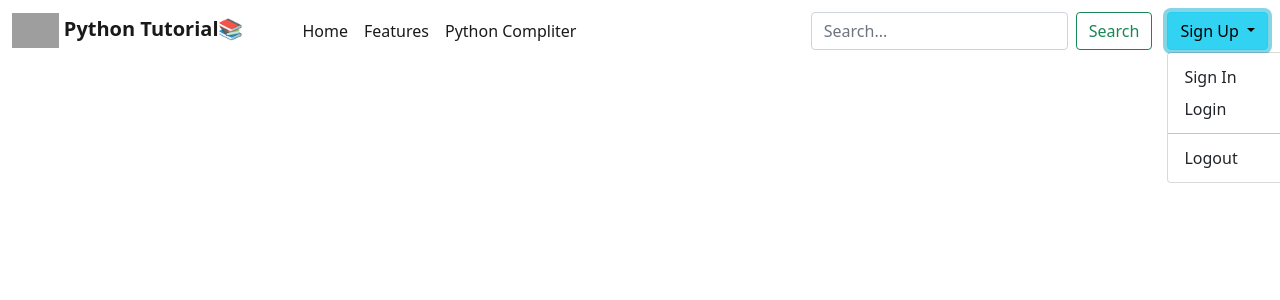
After one commit to fayzullomamajonov/Python_uz, a Django app: template templates/base.html in a window 1280 px wide, after a click on "Sign Up". The commit adds this page. Shown: the top 300 px of the page. Run offline with Django 5.2, Linux system fonts and the light colour scheme; the template is opened without the code that fills it, so the values that code supplies are empty; parts of the project's set-up code (start-up, migrations or seed data) failed here and were passed over; some libraries are stand-ins or nearby versions; grey boxes are pictures that could not be loaded.

Commit message:
base and home htmls

```diff
--- a/config/urls.py
+++ b/config/urls.py
@@ -19,10 +19,6 @@ from django.urls import path,include
 
 urlpatterns = [
     path('admin/', admin.site.urls),
-<<<<<<< HEAD
     path("", include("course_app.urls")),
-=======
     path("registration/", include("registration_app.urls")),
-
->>>>>>> abaa2bb42fb4e213fe14196f547c0ff46fea4b76
 ]
--- a/course_app/urls.py
+++ b/course_app/urls.py
@@ -6,7 +6,7 @@ from .views import homepage
 
 urlpatterns = [
     path("", homepage, name="homepage"),
-    # path("home/<int:pk>/", homepage, name="homepage_with_pk"),
+    path("home/<int:pk>/", homepage, name="homepage_with_pk"),
     # path("index", index, name="index"),
     # path("runcode/", runcode, name="runcode"),
 ]
--- /dev/null
+++ b/templates/base.html
@@ -0,0 +1,127 @@
+<!DOCTYPE html>
+{% load static %}
+<html lang="en">
+  <head>
+    <meta charset="UTF-8" />
+    <meta name="viewport" content="width=device-width, initial-scale=1.0" />
+    <link
+      href="https://cdn.jsdelivr.net/npm/bootstrap@5.0.2/dist/css/bootstrap.min.css"
+      rel="stylesheet"
+      integrity="sha384-EVSTQN3/azprG1Anm3QDgpJLIm9Nao0Yz1ztcQTwFspd3yD65VohhpuuCOmLASjC"
+      crossorigin="anonymous"
+    />
+
+    <!-- <script src="https://cdn.jsdelivr.net/npm/bootstrap@5.0.2/dist/js/bootstrap.bundle.min.js" integrity="sha384-MrcW6ZMFYlzcLA8Nl+NtUVF0sA7MsXsP1UyJoMp4YLEuNSfAP+JcXn/tWtIaxVXM" crossorigin="anonymous"></script> -->
+    <link
+      rel="stylesheet"
+      href="https://cdnjs.cloudflare.com/ajax/libs/highlight.js/11.9.0/styles/atom-one-dark.min.css"
+    />
+    <script src="https://cdnjs.cloudflare.com/ajax/libs/highlight.js/11.9.0/highlight.min.js"></script>
+    <script src="https://cdnjs.cloudflare.com/ajax/libs/highlight.js/11.9.0/languages/go.min.js"></script>
+    <script>
+      hljs.highlightAll();
+    </script>
+
+    <link rel="stylesheet" href="{% static 'home.css' %}" />
+    <link rel="stylesheet" href="{% static 'base.css' %}" />
+
+    <title>Home</title>
+
+    <style>
+      .nav-link:hover{
+        background-color: rgba(255, 166, 0, 0.724);
+      }
+    </style>
+  </head>
+
+  <body class="container" style="display: flex">
+    <header>
+      <nav
+        id="main-navbar"
+        class="navbar navbar-expand-lg navbar-light bg-white fixed-top"
+      >
+        <div class="container-fluid">
+          <button
+            class="navbar-toggler"
+            type="button"
+            data-mdb-toggle="collapse"
+            data-mdb-target="#sidebarMenu"
+            aria-controls="sidebarMenu"
+            aria-expanded="false"
+            aria-label="Toggle navigation"
+          >
+            <i class="fas fa-bars"></i>
+          </button>
+          <a class="navbar-brand" href="{% url 'homepage' %}">
+            <img
+              src="https://qph.cf2.quoracdn.net/main-qimg-28cadbd02699c25a88e5c78d73c7babc"
+              height="35"
+              alt="MDB Logo"
+              loading="lazy"
+            />
+            <b style="margin-right: 35px">Python Tutorial📚</b>
+          </a>
+          <div class="collapse navbar-collapse" id="navbarNav">
+            <ul class="navbar-nav">
+              <li class="nav-item">
+                <a class="nav-link active" aria-current="page" href="#">Home</a>
+              </li>
+              <li class="nav-item">
+                <a class="nav-link active" href="#">Features</a>
+              </li>
+              <li class="nav-item">
+                <a class="nav-link active" target="_blank" href="{% url 'index' %}">Python Compliter</a>
+              </li>
+            </ul>
+          </div>
+         <form class="d-flex">
+            <input
+              class="form-control me-2"
+              type="search"
+              placeholder="Search..."
+              aria-label="Search"
+              name="search"
+            />
+            <button class="btn btn-outline-success" type="submit">
+              Search
+            </button>
+          </form>
+          <!-- Example single danger button -->
+          <div style="margin-left: 15px;" class="dropdown">
+            {% if request.user.username %}
+            <button type="button" class="btn btn-info dropdown-toggle" data-bs-toggle="dropdown" aria-expanded="false">
+              {{ request.user.username }}
+            </button>
+            {% else %}
+            <button type="button" class="btn btn-info dropdown-toggle" data-bs-toggle="dropdown" aria-expanded="false">
+              Sign Up
+            </button>
+            {% endif %}
+
+            <ul class="dropdown-menu">
+              {% if request.user.is_authenticated %}
+              <li><a class="dropdown-item" href="{% url 'login' %}">Login</a></li>
+              {% else %}
+              <li><a class="dropdown-item" href="{% url 'signup' %}">Sign In</a></li>
+              <li><a class="dropdown-item" href="{% url 'login' %}">Login</a></li>
+              {% endif %}
+              <li><hr class="dropdown-divider"></li>
+              <li><a class="dropdown-item" href="{% url 'logout' %}">Logout</a></li>
+            </ul>
+          </div>
+        </div>
+      </nav>
+    </header>
+    <main style="margin-top: 58px">
+      <div class="container pt-4"></div>
+    </main>
+
+    <div style="margin-top: 80px">{% block content %} {% endblock %}</div>
+
+<script src="https://code.jquery.com/jquery-3.2.1.slim.min.js" integrity="sha384-KJ3o2DKtIkvYIK3UENzmM7KCkRr/rE9/Qpg6aAZGJwFDMVNA/GpGFF93hXpG5KkN" crossorigin="anonymous"></script>
+<script src="https://cdn.jsdelivr.net/npm/popper.js@1.12.9/dist/umd/popper.min.js" integrity="sha384-ApNbgh9B+Y1QKtv3Rn7W3mgPxhU9K/ScQsAP7hUibX39j7fakFPskvXusvfa0b4Q" crossorigin="anonymous"></script>
+<script src="https://cdn.jsdelivr.net/npm/bootstrap@4.0.0/dist/js/bootstrap.min.js" integrity="sha384-JZR6Spejh4U02d8jOt6vLEHfe/JQGiRRSQQxSfFWpi1MquVdAyjUar5+76PVCmYl" crossorigin="anonymous"></script>
+<script src="https://cdn.jsdelivr.net/npm/@popperjs/core@2.9.2/dist/umd/popper.min.js" integrity="sha384-IQsoLXl5PILFhosVNubq5LC7Qb9DXgDA9i+tQ8Zj3iwWAwPtgFTxbJ8NT4GN1R8p" crossorigin="anonymous"></script>
+<script src="https://cdn.jsdelivr.net/npm/bootstrap@5.0.2/dist/js/bootstrap.min.js" integrity="sha384-cVKIPhGWiC2Al4u+LWgxfKTRIcfu0JTxR+EQDz/bgldoEyl4H0zUF0QKbrJ0EcQF" crossorigin="anonymous"></script>
+  </body>
+</html>
```
Also changed, not shown: templates/home.html (+50 -12 lines).
